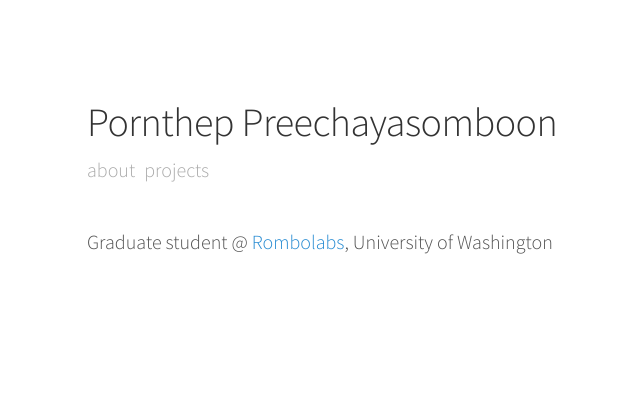
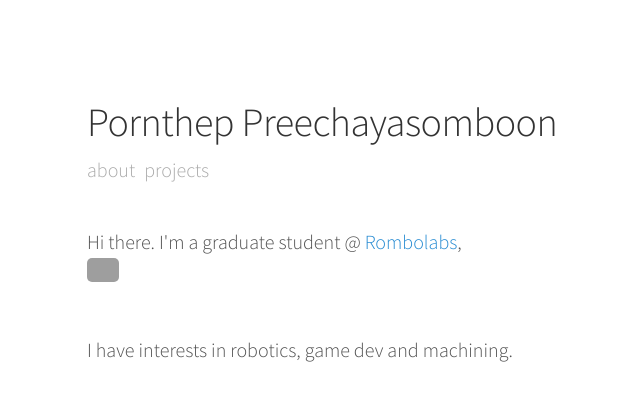
Before and after one commit to prnthp/prnthp.github.io, a Jekyll site: the page built from index.html, in a window 1280 px wide. Shown: the top 401 px of the page, without its empty margins (193-833 px from the left). Built offline with Jekyll 4.4.1, drawn with Linux system fonts in a browser that asks for light colours; grey boxes are pictures that could not be loaded.

Commit message:
Added UW logo

```diff
--- a/index.html
+++ b/index.html
@@ -11,7 +11,12 @@ layout: default
     {% endfor %}
   </nav>
   <p>
-    Graduate student @ <a href="http://faculty.washington.edu/rombokas/">Rombolabs</a>, University of Washington
+    Hi there. I'm a graduate student @ <a href="http://faculty.washington.edu/rombokas/">Rombolabs</a>,
+    <a href="https://uw.edu">
+      <img src="http://www.washington.edu/brand/files/2014/10/Signature_Center_Purple_RGB.png" width="32px" alt="University of Washington" />
+    </a>
+    <br>
+    I have interests in robotics, game dev and machining.
   </p>
 </header>
 
```
